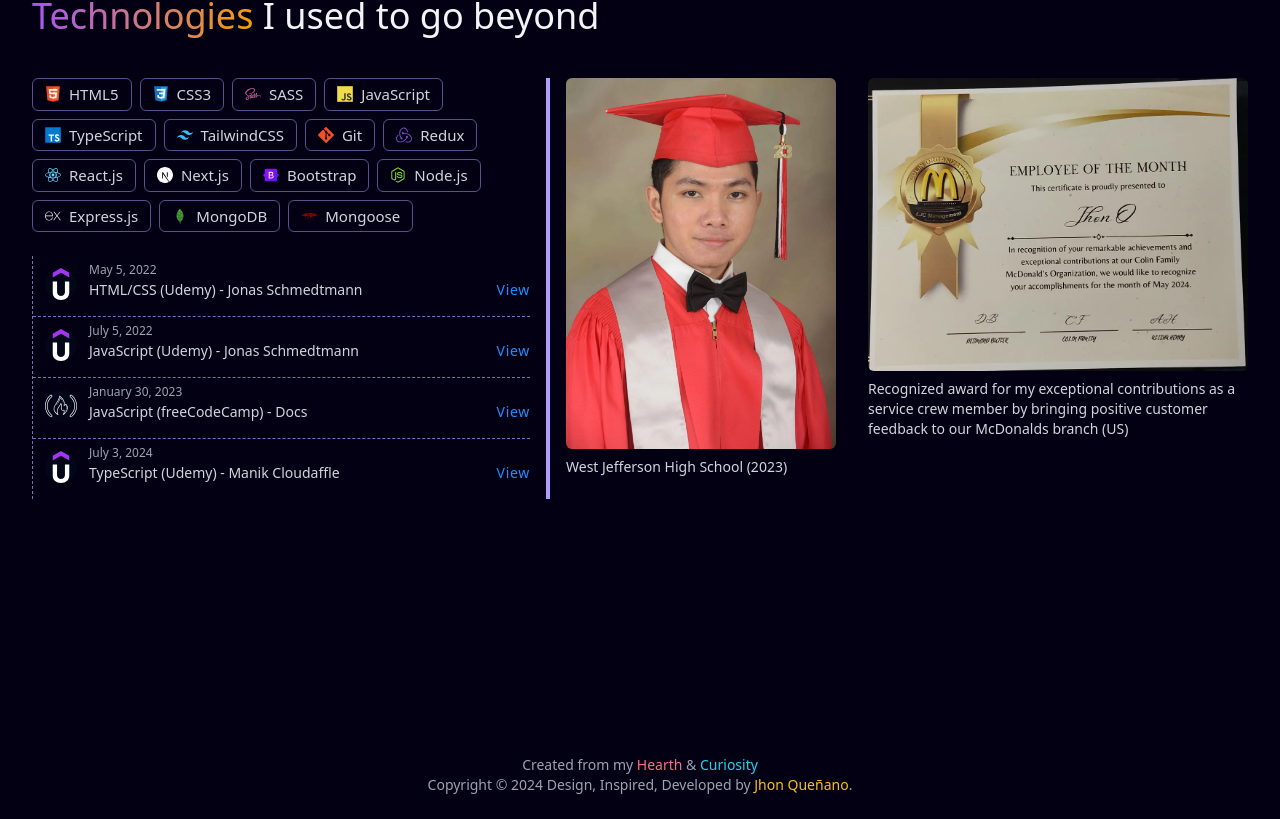
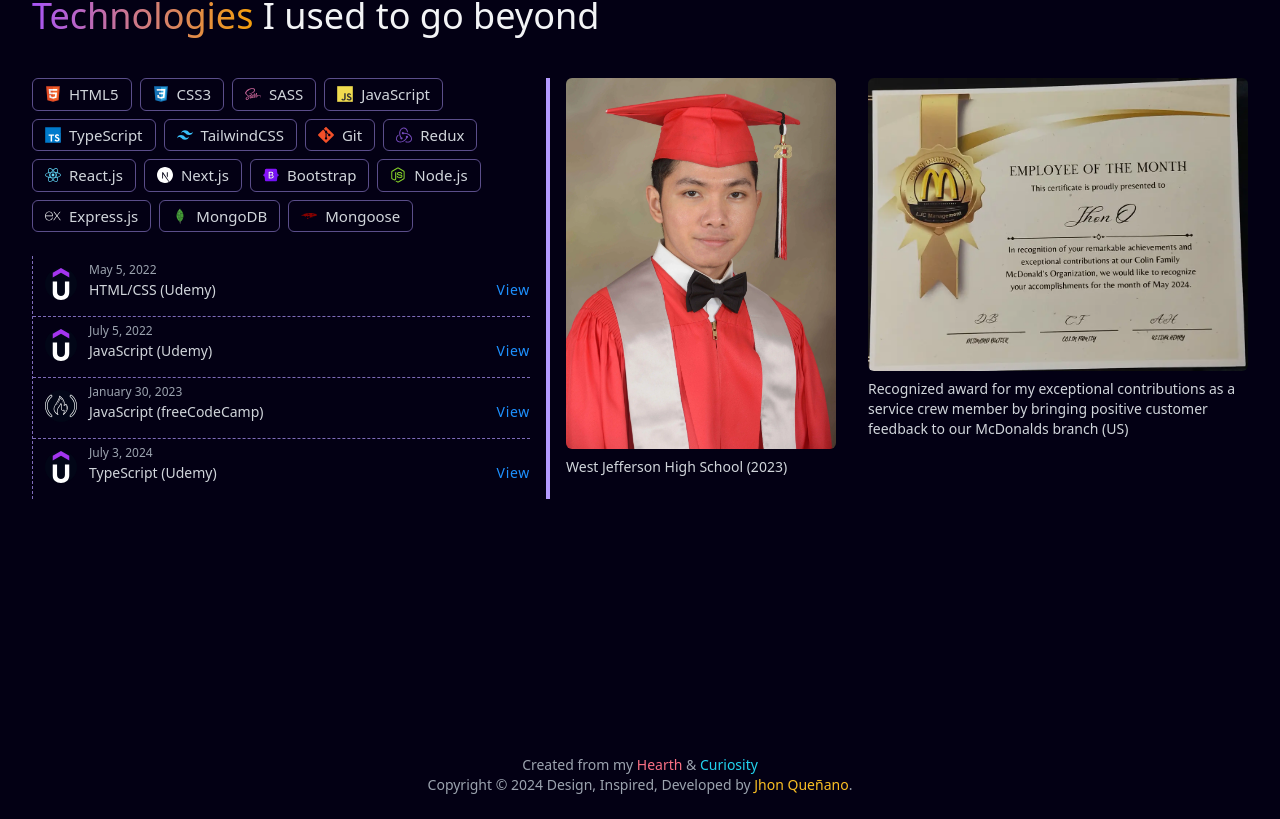
Before and after one commit to okayda/next-portfolio-upgrade, a Next.js app: page / in a window 1280 px wide. Shown: the part 919-1738 px from the top of the page. Built offline with nearby package versions, Linux system fonts and the light colour scheme.

Commit message:
Add minor adjustment at navigation & certificates #2

```diff
--- a/components/main/navigation/DesktopNav.tsx
+++ b/components/main/navigation/DesktopNav.tsx
@@ -10,7 +10,7 @@ export default function DesktopNav() {
   const pathname = usePathname();
 
   return (
-    <div className="w-[125px] rounded-md border border-none sm:w-[140px]">
+    <div className="w-[120px] rounded-md border border-none sm:w-[140px]">
       <nav itemScope itemType="https://schema.org/SiteNavigationElement">
         <ul className="flex h-[40px] w-full items-center justify-between font-sans font-medium text-gray-100">
           {navigation.map(({ label, route }) => (
--- a/constants/index.ts
+++ b/constants/index.ts
@@ -13,28 +13,28 @@ export const navigation = [
 export const certificates = [
   {
     date: "May 5, 2022",
-    title: "HTML/CSS (Udemy) - Jonas Schmedtmann",
+    title: "HTML/CSS (Udemy)",
     url: "https://www.udemy.com/certificate/UC-04a2e11c-721c-4322-b9a7-96b3cc4de650/",
     icon: "/svgs/udemy.svg",
   },
 
   {
     date: "July 5, 2022",
-    title: "JavaScript (Udemy) - Jonas Schmedtmann",
+    title: "JavaScript (Udemy)",
     url: "https://www.udemy.com/certificate/UC-e1886dd0-4497-476b-960c-46e8f649d0d3/",
     icon: "/svgs/udemy.svg",
   },
 
   {
     date: "January 30, 2023",
-    title: "JavaScript (freeCodeCamp) - Docs",
+    title: "JavaScript (freeCodeCamp)",
     url: "https://www.freecodecamp.org/certification/marno/javascript-algorithms-and-data-structures",
     icon: "/svgs/freecodecamp.svg",
   },
 
   {
     date: "July 3, 2024",
-    title: "TypeScript (Udemy) - Manik Cloudaffle",
+    title: "TypeScript (Udemy)",
     url: "https://www.udemy.com/certificate/UC-b42afc74-1fb2-4d75-93c7-9dbdafecd6f4/",
     icon: "/svgs/udemy.svg",
   },
```
